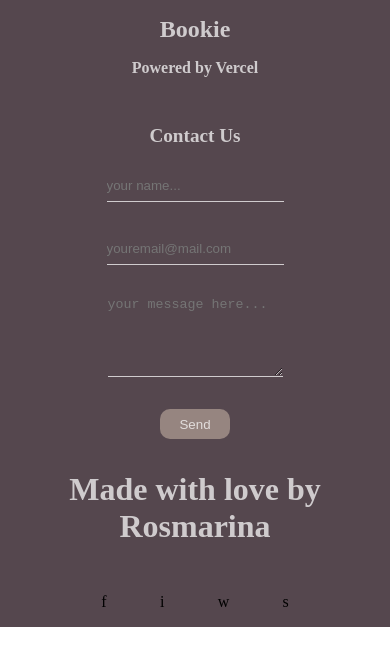
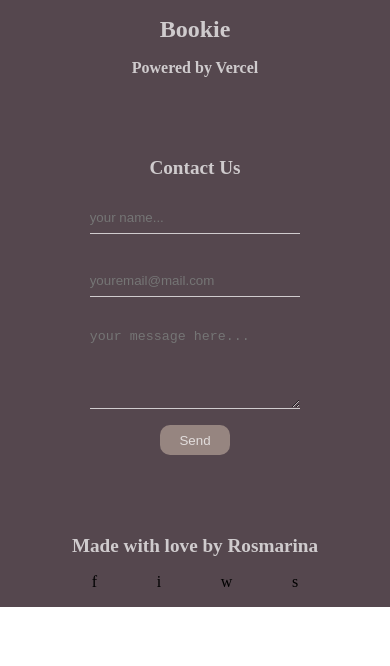
Before and after one commit to Ljusaj123/Bookie, a Next.js app: page /home in a window 390 px wide. Shown: the top 666 px of the page. Built offline with nearby package versions, Linux system fonts and the light colour scheme.

Commit message:
mapiranje scss u css

```diff
--- a/styles/css/styles.css
+++ b/styles/css/styles.css
@@ -5,10 +5,10 @@
           box-sizing: border-box;
   margin: 0;
   padding: 0;
+  color: #ffffffb8;
 }
 
 body {
-  color: #ffffffb8;
   font-family: "Times New Roman", Times, serif;
 }
 
@@ -23,7 +23,7 @@ body {
   -webkit-box-align: center;
       -ms-flex-align: center;
           align-items: center;
-  padding: 1rem 3rem;
+  padding: 1rem 2rem;
   height: 60vh;
 }
 
@@ -96,11 +96,13 @@ body {
   -webkit-box-direction: normal;
       -ms-flex-direction: column;
           flex-direction: column;
-  width: clamp(170px, 20vw, 400px);
+  width: clamp(200px, 20vw, 400px);
 }
 
 .footer-container .contact-footer form input,
 .footer-container .contact-footer form textarea {
+  width: 90%;
+  margin: 0 auto;
   margin-bottom: 2rem;
   background: none;
   outline: none;
@@ -126,16 +128,29 @@ body {
 }
 
 .footer .made-by-footer {
-  width: 25%;
+  width: 30%;
   text-align: center;
+  display: -webkit-box;
+  display: -ms-flexbox;
+  display: flex;
+  -webkit-box-orient: vertical;
+  -webkit-box-direction: normal;
+      -ms-flex-direction: column;
+          flex-direction: column;
+  -webkit-box-pack: start;
+      -ms-flex-pack: start;
+          justify-content: flex-start;
+  -webkit-box-align: center;
+      -ms-flex-align: center;
+          align-items: center;
 }
 
-.footer .made-by-footer h2 {
-  font-size: clamp(1.3rem, 2vw, 2rem);
+.footer .made-by-footer h1 {
+  font-size: clamp(1.2rem, 3vw, 2.2rem);
+  margin-bottom: 1rem;
 }
 
 .footer .made-by-footer .social-icons-footer {
-  margin-top: 3rem;
   width: 100%;
   display: -webkit-box;
   display: -ms-flexbox;
@@ -153,7 +168,7 @@ body {
   color: black;
 }
 
-@media screen and (max-width: 576px) {
+@media screen and (max-width: 630px) {
   .footer {
     height: -webkit-fit-content;
     height: -moz-fit-content;
@@ -164,20 +179,33 @@ body {
     -webkit-box-direction: normal;
         -ms-flex-direction: column;
             flex-direction: column;
+    display: -webkit-box;
+    display: -ms-flexbox;
+    display: flex;
+    -webkit-box-pack: space-evenly;
+        -ms-flex-pack: space-evenly;
+            justify-content: space-evenly;
+    -webkit-box-align: center;
+        -ms-flex-align: center;
+            align-items: center;
   }
   .footer-container .bookie-footer {
-    margin-bottom: 3rem;
+    margin-bottom: 5rem;
     margin-right: 0;
     text-align: center;
   }
   .footer-container .contact-footer h1 {
     margin-bottom: 1.5rem;
   }
+  .footer-container .contact-footer form {
+    width: clamp(170px, 60vw, 250px);
+  }
   .footer-container .contact-footer form textarea {
     height: 5rem;
+    margin-bottom: 1rem;
   }
   .footer-container .made-by-footer {
-    margin-top: 2rem;
+    margin-top: 5rem;
     width: 100%;
   }
 }
```
